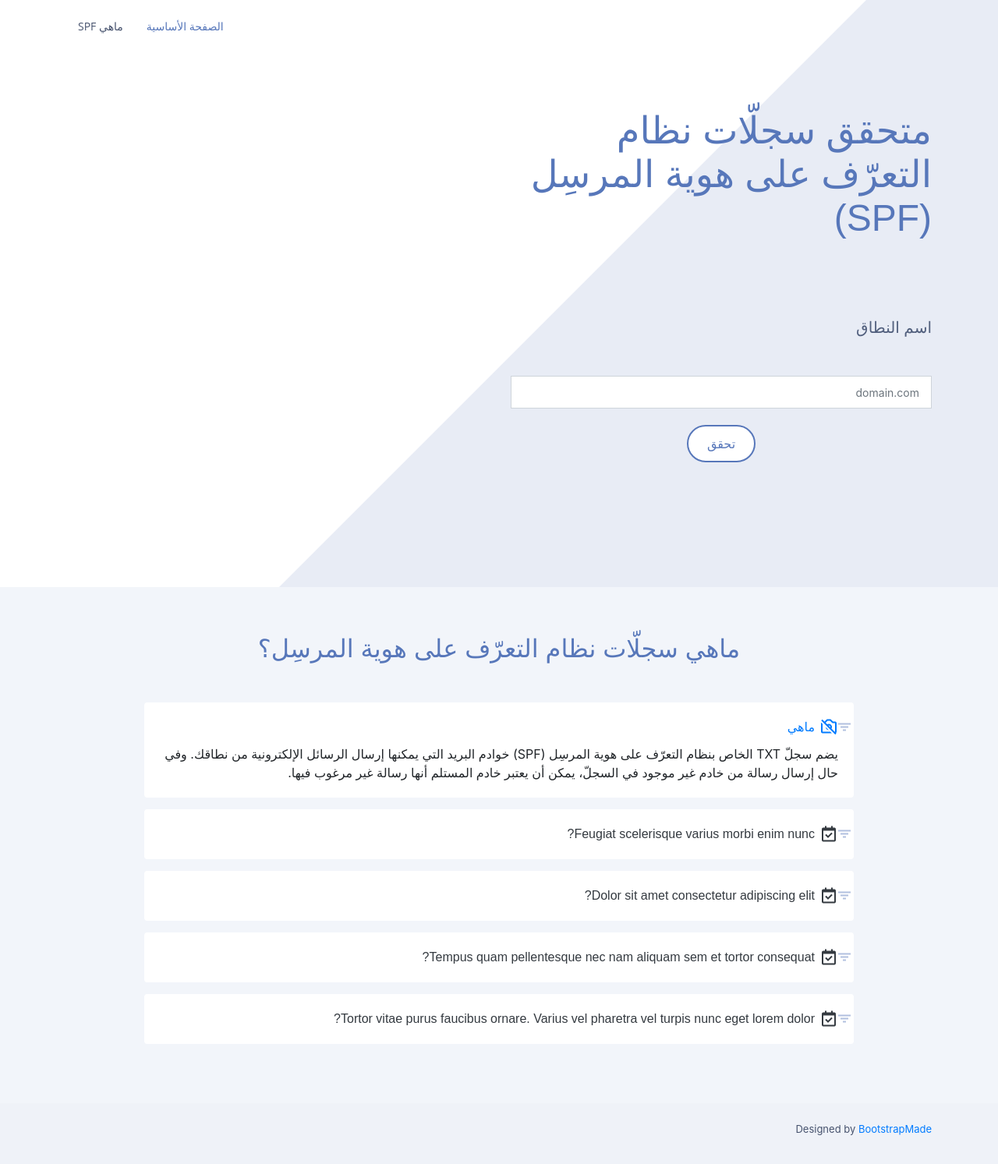
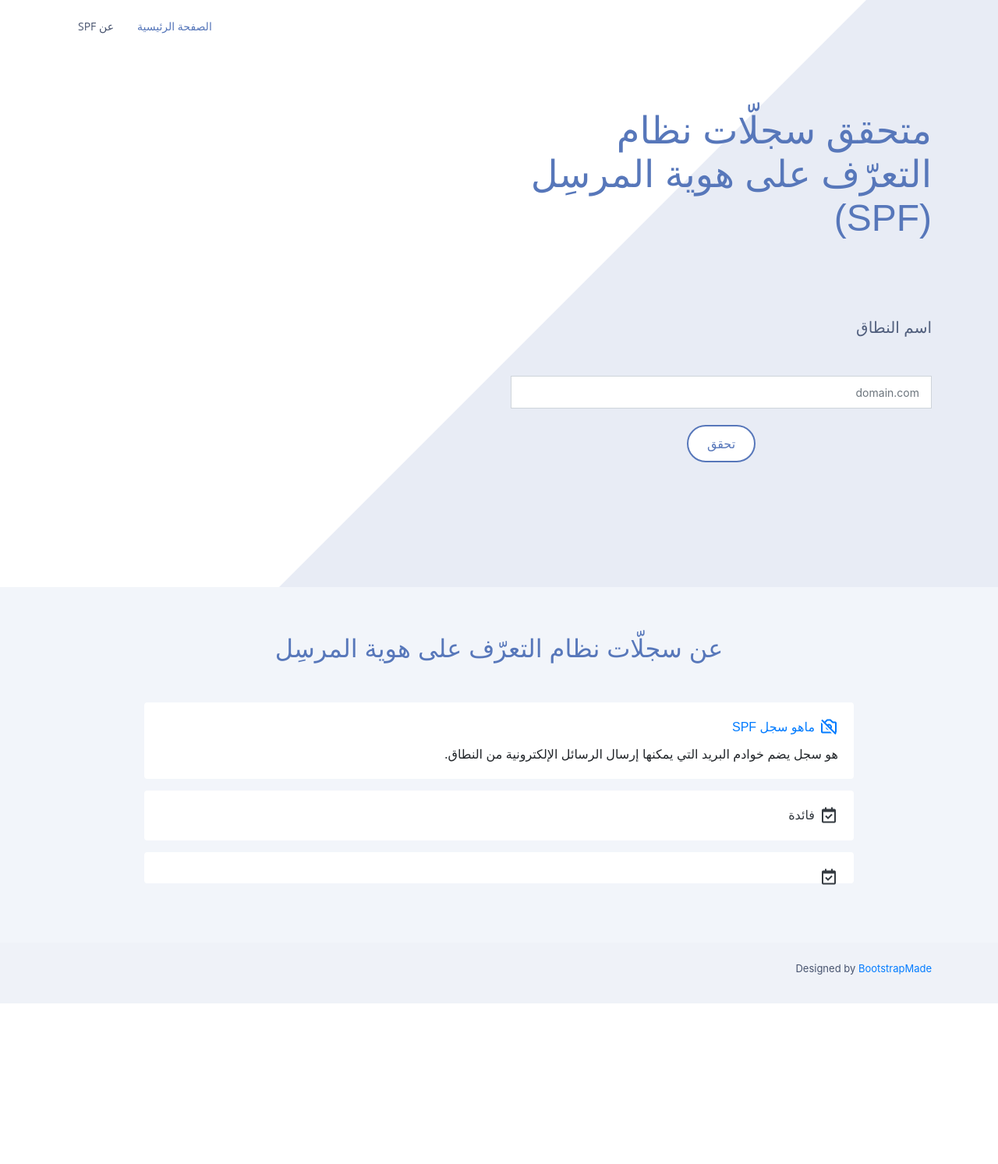
Before and after one commit to NourahMT/SPF-validator-fork, a Flask app: page / in a window 1280 px wide. Shown: the whole page at 78% size. After the commit the page ends 1287 px from the top, so only its background shows below. Run offline with Flask 2, Linux system fonts and the light colour scheme; some libraries are stand-ins or nearby versions; some web fonts are replaced.

Commit message:
modified

```diff
--- a/static/assets/css/style.css
+++ b/static/assets/css/style.css
@@ -41,6 +41,20 @@ h1, h2, h3, h4, h5, h6 {
 	background-color: #ffb3b3;
 
 }
+
+.title{
+
+	text-align: center;
+	color: #c0a16b;
+}
+
+.record_details{
+
+	text-align: center;
+	color: #232c8c;
+
+}
+
 
 /*--------------------------------------------------------------
 # Back to top button
--- a/templates/index.html
+++ b/templates/index.html
@@ -46,8 +46,8 @@
       <nav class="nav-menu d-none d-lg-block">
         <ul>
          <!-- <li><a href="#contact">Contact Us</a></li> -->
-          <li><a href="#faq">ماهي SPF</a></li>
-          <li class="active"><a href="#header">الصفحة الأساسية</a></li>
+          <li><a href="#faq">عن SPF</a></li>
+          <li class="active"><a href="#header">الصفحة الرئيسية</a></li>
          <!--  <li class="get-started"><a href="#features">Get Started</a></li> -->
         </ul>
       </nav><!-- .nav-menu -->
@@ -118,57 +118,40 @@
 
         <div class="section-title">
 
-          <h2>ماهي سجلّات نظام التعرّف على هوية المرسِل؟</h2>
+          <h2>عن سجلّات نظام التعرّف على هوية المرسِل</h2>
 
         </div>
 
         <div class="accordion-list">
           <ul>
             <li data-aos="fade-up">
-              <i class="bx bx-help-circle icon-help"></i> <a data-toggle="collapse" class="collapse" href="#accordion-list-1"> ماهي <i class="bx bx-chevron-down icon-show"></i><i class="bx bx-chevron-up icon-close"></i></a>
+                <a data-toggle="collapse" class="collapse" href="#accordion-list-1"> ماهو سجل SPF <i class="bx bx-chevron-down icon-show"></i><i class="bx bx-chevron-up icon-close"></i></a>
               <div id="accordion-list-1" class="collapse show" data-parent=".accordion-list">
                 <p>
-                  يضم سجلّ TXT الخاص بنظام التعرّف على هوية المرسِل (SPF) خوادم البريد التي يمكنها إرسال الرسائل الإلكترونية من نطاقك. وفي حال إرسال رسالة من خادم غير موجود في السجلّ، يمكن أن يعتبر خادم المستلم أنها رسالة غير مرغوب فيها.
+                 هو سجل يضم خوادم البريد التي يمكنها إرسال الرسائل الإلكترونية من النطاق.
                 </p>
               </div>
             </li>
 
             <li data-aos="fade-up" data-aos-delay="100">
-              <i class="bx bx-help-circle icon-help"></i> <a data-toggle="collapse" href="#accordion-list-2" class="collapsed">Feugiat scelerisque varius morbi enim nunc? <i class="bx bx-chevron-down icon-show"></i><i class="bx bx-chevron-up icon-close"></i></a>
+                <a data-toggle="collapse" href="#accordion-list-2" class="collapsed"> فائدة  <i class="bx bx-chevron-down icon-show"></i><i class="bx bx-chevron-up icon-close"></i></a>
               <div id="accordion-list-2" class="collapse" data-parent=".accordion-list">
                 <p>
-                  Dolor sit amet consectetur adipiscing elit pellentesque habitant morbi. Id interdum velit laoreet id donec ultrices. Fringilla phasellus faucibus scelerisque eleifend donec pretium. Est pellentesque elit ullamcorper dignissim. Mauris ultrices eros in cursus turpis massa tincidunt dui.
+             يساعد المستلمين على معرفة المصدر الذي تأتي منه الرسائل الإلكترونية المُرسَلة من نطاقك ومنع انتحال بريدك الإلكتروني.
+
+
                 </p>
               </div>
             </li>
 
             <li data-aos="fade-up" data-aos-delay="200">
-              <i class="bx bx-help-circle icon-help"></i> <a data-toggle="collapse" href="#accordion-list-3" class="collapsed">Dolor sit amet consectetur adipiscing elit? <i class="bx bx-chevron-down icon-show"></i><i class="bx bx-chevron-up icon-close"></i></a>
+                <a data-toggle="collapse" href="#accordion-list-3" class="collapsed">  <i class="bx bx-chevron-down icon-show"></i><i class="bx bx-chevron-up icon-close"></i></a>
               <div id="accordion-list-3" class="collapse" data-parent=".accordion-list">
                 <p>
-                  Eleifend mi in nulla posuere sollicitudin aliquam ultrices sagittis orci. Faucibus pulvinar elementum integer enim. Sem nulla pharetra diam sit amet nisl suscipit. Rutrum tellus pellentesque eu tincidunt. Lectus urna duis convallis convallis tellus. Urna molestie at elementum eu facilisis sed odio morbi quis
+
                 </p>
               </div>
             </li>
-
-            <li data-aos="fade-up" data-aos-delay="300">
-              <i class="bx bx-help-circle icon-help"></i> <a data-toggle="collapse" href="#accordion-list-4" class="collapsed">Tempus quam pellentesque nec nam aliquam sem et tortor consequat? <i class="bx bx-chevron-down icon-show"></i><i class="bx bx-chevron-up icon-close"></i></a>
-              <div id="accordion-list-4" class="collapse" data-parent=".accordion-list">
-                <p>
-                  Molestie a iaculis at erat pellentesque adipiscing commodo. Dignissim suspendisse in est ante in. Nunc vel risus commodo viverra maecenas accumsan. Sit amet nisl suscipit adipiscing bibendum est. Purus gravida quis blandit turpis cursus in.
-                </p>
-              </div>
-            </li>
-
-            <li data-aos="fade-up" data-aos-delay="400">
-              <i class="bx bx-help-circle icon-help"></i> <a data-toggle="collapse" href="#accordion-list-5" class="collapsed">Tortor vitae purus faucibus ornare. Varius vel pharetra vel turpis nunc eget lorem dolor? <i class="bx bx-chevron-down icon-show"></i><i class="bx bx-chevron-up icon-close"></i></a>
-              <div id="accordion-list-5" class="collapse" data-parent=".accordion-list">
-                <p>
-                  Laoreet sit amet cursus sit amet dictum sit amet justo. Mauris vitae ultricies leo integer malesuada nunc vel. Tincidunt eget nullam non nisi est sit amet. Turpis nunc eget lorem dolor sed. Ut venenatis tellus in metus vulputate eu scelerisque.
-                </p>
-              </div>
-            </li>
-
           </ul>
         </div>
 
```
Also changed, not shown: templates/resultUI.html (+4 -5 lines), README.md, github-images/home.png (added), github-images/ques.png (added), github-images/result.png (added).
